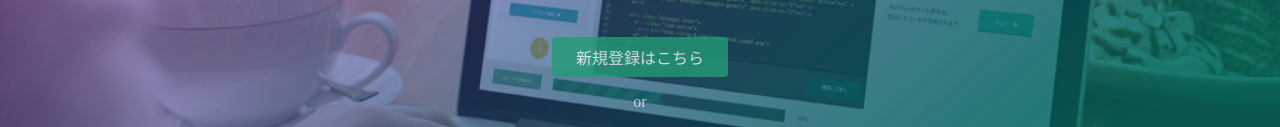
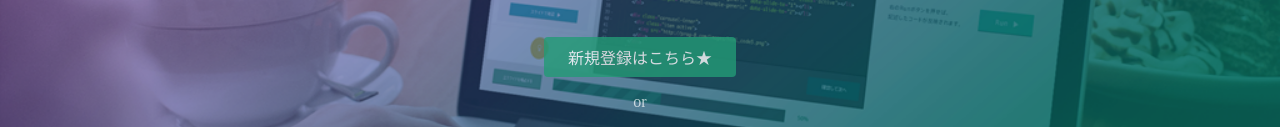
Before and after one commit to NaoIkeji/github.io, a plain HTML site: page index.html in a window 1280 px wide. Shown: the part 395-522 px from the top of the page. Drawn offline with Linux system fonts and the light colour scheme.

Commit message:
Update index.html

```diff
--- a/index.html
+++ b/index.html
@@ -26,7 +26,7 @@
       <h1>LEARN TO CODE.<br>LEARN TO BE CREATIVE.</h1>
       <p>Progateはオンラインプログラミング学習サービスです。<br>初心者にもやさしいスライドとレッスンで、ウェブサービスを作りながらプログラミングを学んでいきましょう。</p>
       <div class="btn-wrapper">
-        <a href="#" class="btn signup">新規登録はこちら</a>
+        <a href="#" class="btn signup">新規登録はこちら★</a>
         <p>or</p>
         <a href="#" class="btn facebook"><span class="fa fa-facebook"></span>Facebookで登録</a>
         <a href="#" class="btn twitter"><span class="fa fa-twitter"></span>Twitterで登録</a>
```
